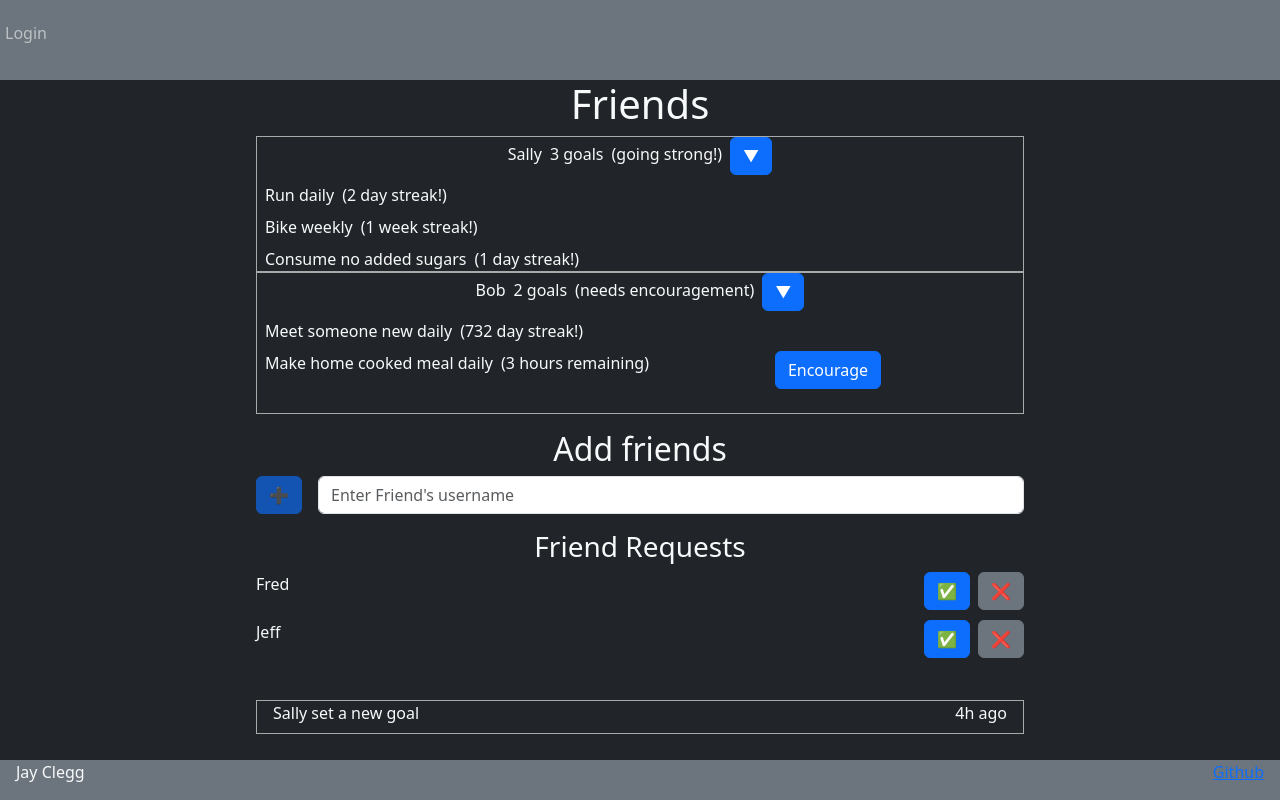
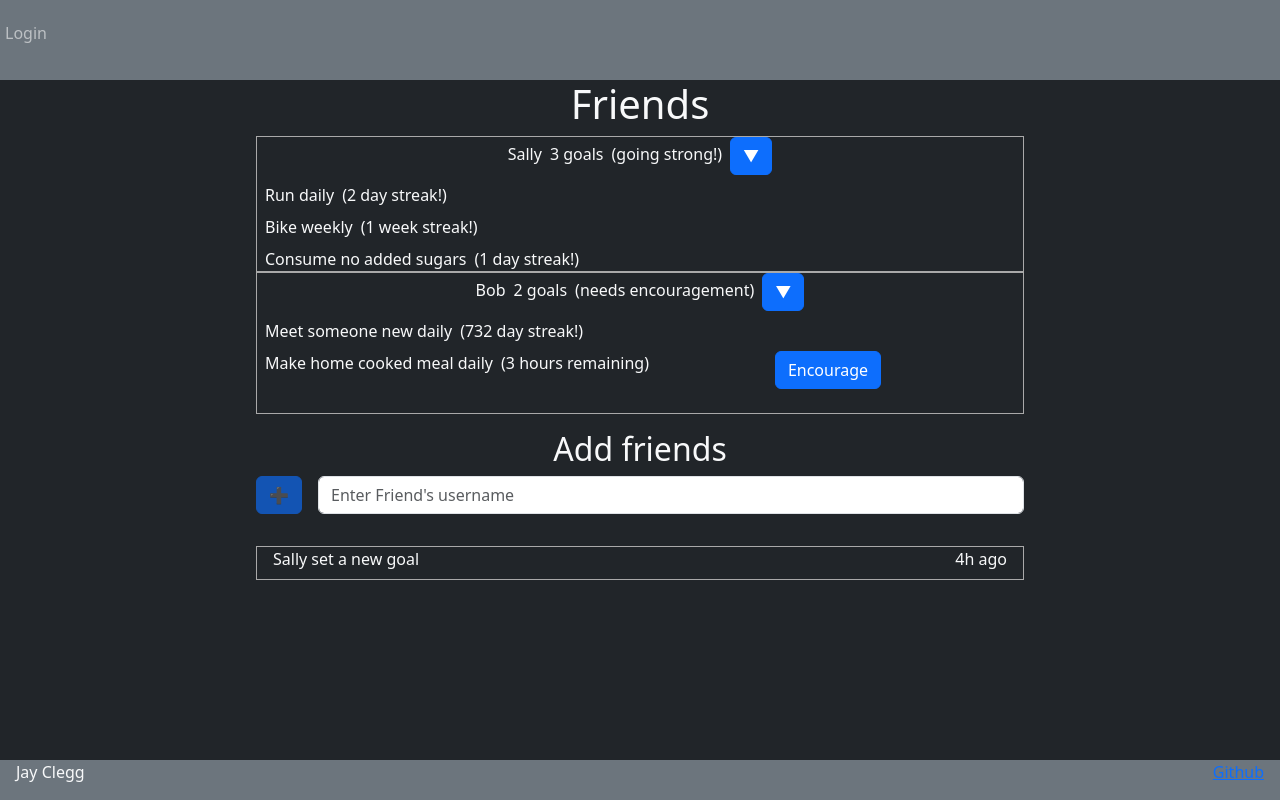
Before and after one commit to jclegg03/jStartup, a React (Vite) app: page /friends in a window 1280 px wide. Built offline with nearby package versions, Linux system fonts and the light colour scheme.

Commit message:
remove friend request feature for now

```diff
--- a/src/friends/friends.jsx
+++ b/src/friends/friends.jsx
@@ -3,54 +3,64 @@ import './friends.css';
 import { Notifications } from './notifications';
 import { makeId } from '../goals/id'
 import { Friend } from './friend'
-import { FriendRequest } from './friendRequest';
+// import { FriendRequest } from './friendRequest';
 
 export function Friends(props) {
     const [friends, setFriends] = React.useState([])
     const [friendName, setFriendName] = React.useState("")
-    const [friendRequests, setFriendRequests] = React.useState([
-        <FriendRequest
-            name='Fred'
-            add={(name, id) => saveFriend(name, id)}
-            id={makeId()}
-            delete={(id) => deleteFriendRequest(id)}
-        />,
-        <FriendRequest
-            name='Jeff'
-            add={(name, id) => saveFriend(name, id)}
-            id={makeId()}
-            delete={(id) => deleteFriendRequest(id)}
-        />])
+    // const [friendRequests, setFriendRequests] = React.useState([])
+    // let requests =
+    //     [<FriendRequest
+    //         name='Fred'
+    //         add={(name, id) => saveFriend(name, id)}
+    //         id={makeId()}
+    //         delete={(id) => deleteFriendRequest(id)}
+    //     />,
+    //     <FriendRequest
+    //         name='Jeff'
+    //         add={(name, id) => saveFriend(name, id)}
+    //         id={makeId()}
+    //         delete={(id) => deleteFriendRequest(id)}
+    //     />]
+    // let requestsSet = false
 
+    // React.useEffect(() => {
+    //     try {
+    //         if (!requestsSet) {
+    //             setFriendRequests(requests)
+    //             requestsSet = true
+    //         }
+    //     }
+    //     catch (error) {
+
+    //     }
+    // }, [])
+
+    //used by the search friend section
     function saveFriend() {
         const newFriend = { name: friendName, id: makeId() }
         updateFriendsLocal(newFriend)
     }
 
-    function saveFriend(name, id) {
-        const newFriend = { name: name, id: makeId() }
-        updateFriendsLocal(newFriend)
-        deleteFriendRequest(id)
-    }
+    //used by the friend requests
+    // function saveFriend(name, id) {
+    //     const newFriend = { name: name, id: makeId() }
+    //     updateFriendsLocal(newFriend)
+    //     deleteFriendRequest(id)
+    // }
 
-    function deleteFriendRequest(id) {
-        let requests = []
-        for (let i = 0; i < friendRequests.length; i++) {
-            let request = friendRequests[i]
-            requests.push(request)
-        }
+    // function deleteFriendRequest(id) {
+    //     for (let i = 0; i < requests.length; i++) {
+    //         let request = requests[i]
+    //         let currentID = request.props.id
+    //         if (currentID == id) {
+    //             requests.splice(i, 1)
+    //             break
+    //         }
+    //     }
 
-        for (let i = 0; i < requests.length; i++) {
-            let request = requests[i]
-            let currentID = request.props.id
-            if (currentID == id) {
-                requests.splice(i, 1)
-                break
-            }
-        }
-
-        setFriendRequests(requests)
-    }
+    //     setFriendRequests(requests)
+    // }
 
     function deleteFriend(id) {
         // friendList is used only to update the local storage.
@@ -151,10 +161,10 @@ export function Friends(props) {
                         <input className="form-control" onChange={(e) => setFriendName(e.target.value)} type="text" placeholder="Enter Friend's username" />
                     </div>
                 </div>
-                <div className="section">
+                {/* <div className="section">
                     <h3>Friend Requests</h3>
                     {friendRequests}
-                </div>
+                </div> */}
             </div>
             <Notifications
                 notifications={props.notifications}
```
